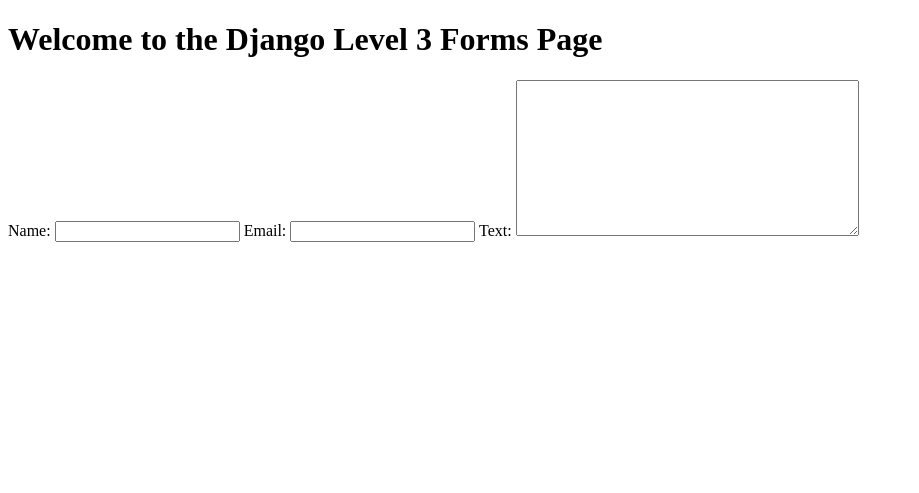
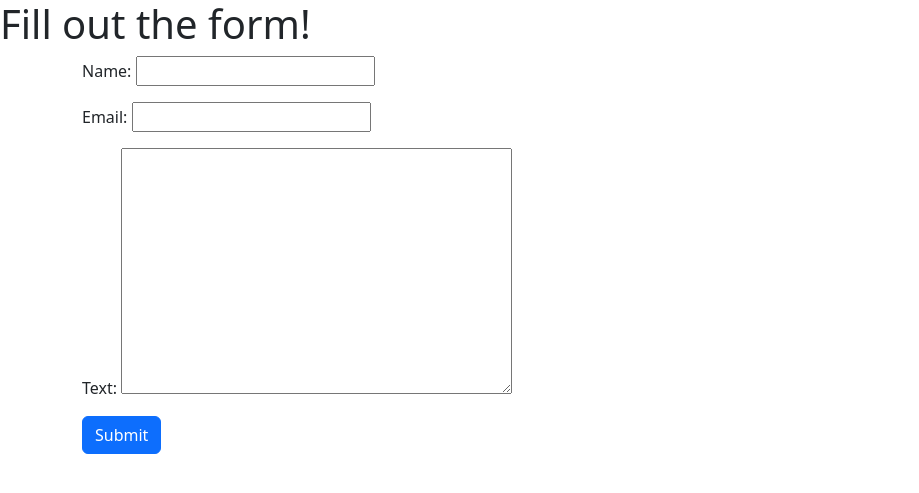
Before and after one commit to brianslab/udemy-django, a Django app: page /formpage/ in a window 1280 px wide. Shown: the top 493 px of the page, without its empty margins (0-919 px from the left). Run offline with Django 4.2, Linux system fonts and the light colour scheme.

Commit message:
add styling and form wrapper

```diff
--- a/django_l3/basicforms/templates/basicapp/form_page.html
+++ b/django_l3/basicforms/templates/basicapp/form_page.html
@@ -6,12 +6,15 @@
     <title>Django Level 3 - Forms</title>
     <meta name="description" content="">
     <meta name="viewport" content="width=device-width, initial-scale=1">
-    <link rel="stylesheet" href="">
+    <link rel="stylesheet" href="https://cdn.jsdelivr.net/npm/bootstrap@5.2.3/dist/css/bootstrap.min.css" integrity="sha384-rbsA2VBKQhggwzxH7pPCaAqO46MgnOM80zW1RWuH61DGLwZJEdK2Kadq2F9CUG65" crossorigin="anonymous">
   </head>
   <body>
-    <h1>Welcome to the Django Level 3 Forms Page</h1>
+    <h1>Fill out the form!</h1>
     <div class="container">
-      {{ form }}
+      <form method="POST">
+        {{ form.as_p }}
+        <input type="submit" value="Submit" class="btn btn-primary">
+      </form>
     </div>
   </body>
 </html>
```
Also changed, not shown: django_l3/basicforms/templates/basicapp/index.html (+7 -3 lines).
